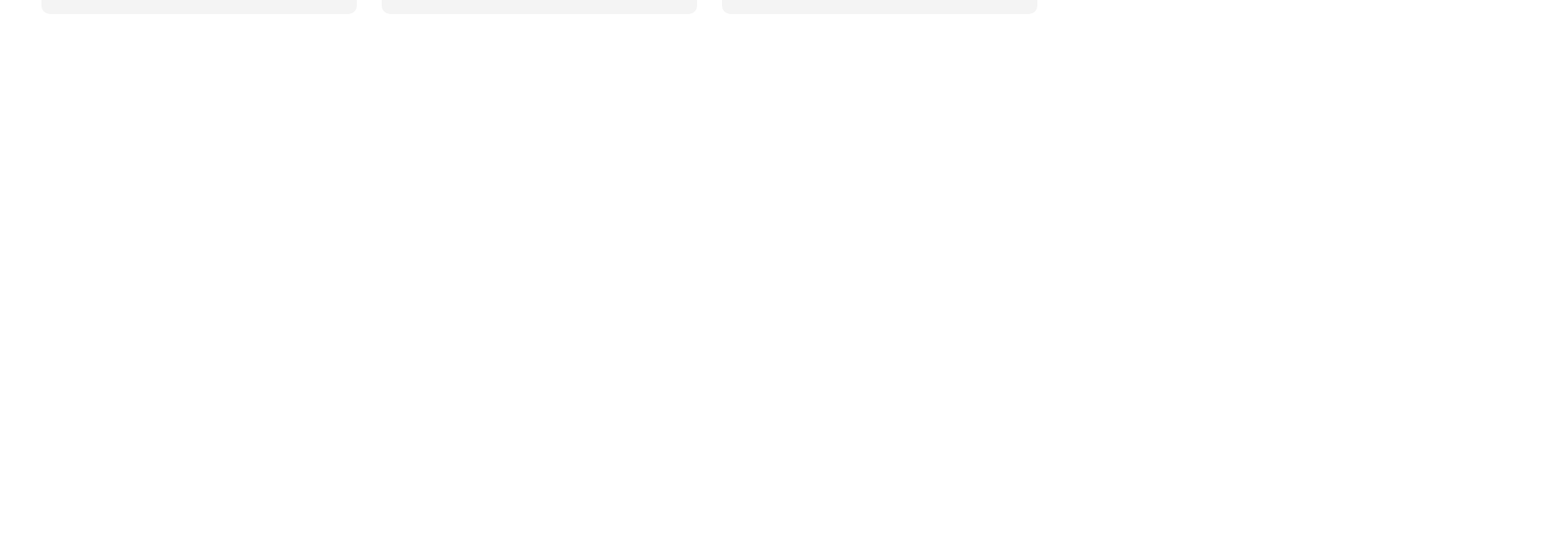
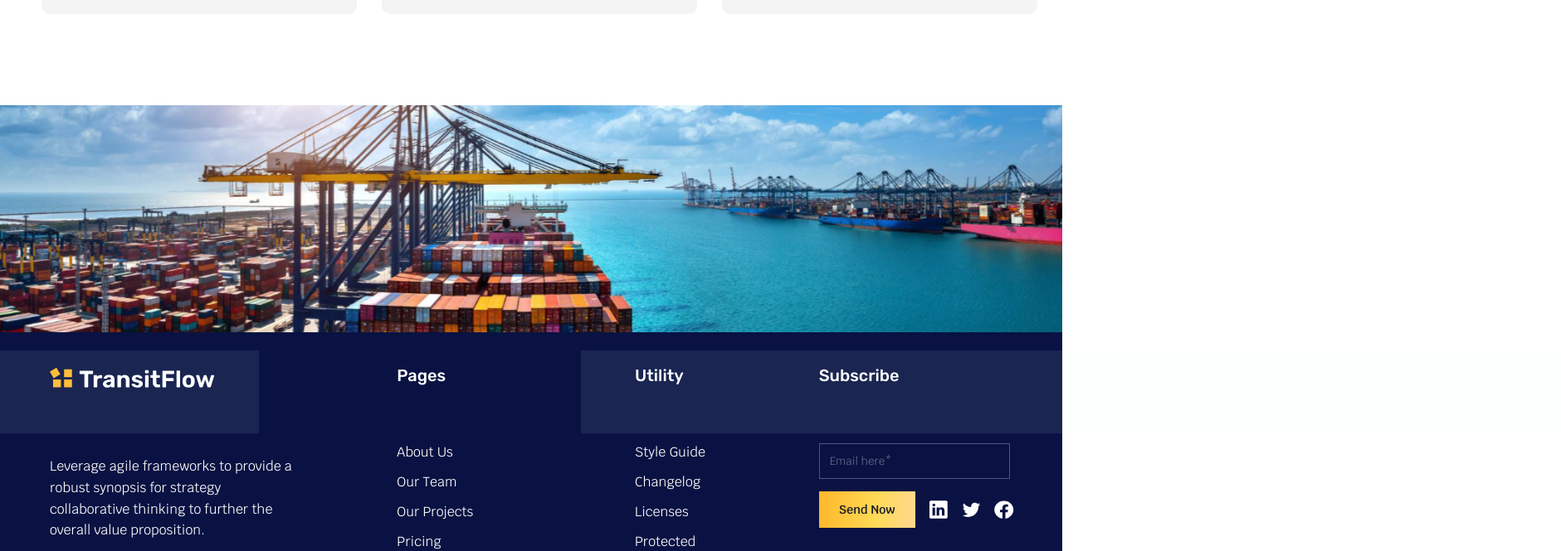
Before and after one commit to niksberg/twp-angular, an Angular app: page /about in a window 1280 px wide. Shown: the part 4740-5405 px from the top of the page at 83% size, 1881 px wide, since content can reach past the window. Before the commit the page ends 4867 px from the top, so only its background shows below. Built offline with nearby package versions, Linux system fonts and the light colour scheme.

Commit message:
update: footer in about-page

```diff
--- a/src/app/components/footer/footer.component.css
+++ b/src/app/components/footer/footer.component.css
@@ -201,7 +201,7 @@
     gap: 1px;
 }
 
-.g1{
+/* .g1{
     width: 312px;
     height: 100px;
     top: 8532.5px;
@@ -218,7 +218,7 @@
     left: 700px;
     position: absolute;
     background: rgba(225, 255, 255, 0.08);
-}
+} */
 
 @media screen and (max-width: 1023px) {
     .footer-content {
--- a/src/app/components/footer/footer.component.html
+++ b/src/app/components/footer/footer.component.html
@@ -4,8 +4,8 @@
 <footer class="footer">
   <div class="footer-content">
     <div class="footer-section company-info">
-      <div class="g1"></div>
-      <div class="g2"></div>
+      <!-- <div class="g1"></div>
+      <div class="g2"></div> -->
       <img src="images/Logo.svg" alt="TransitFlow Logo" class="footer-logo">
       <p class="company-description">Leverage agile frameworks to provide a robust synopsis for strategy collaborative thinking to further the overall value proposition.</p>
       <div class="contact-details">
--- a/src/app/pages/about-page/about-page.component.css
+++ b/src/app/pages/about-page/about-page.component.css
@@ -6,3 +6,22 @@
   padding: 50px 0;
   background-color: rgba(244, 244, 244, 1);
 }
+
+.g1{
+  width: 312px;
+  height: 100px;
+  top: 5163px;
+  left: 0px;
+  position: absolute;
+  background: rgba(225, 255, 255, 0.08);
+
+}
+
+.g2{
+  width: 1181px;
+  height: 100px;
+  top: 5163px;
+  left: 700px;
+  position: absolute;
+  background: rgba(225, 255, 255, 0.08);
+}
--- a/src/app/pages/about-page/about-page.component.html
+++ b/src/app/pages/about-page/about-page.component.html
@@ -15,5 +15,8 @@
   <app-testimonial></app-testimonial>
   </div>
   <app-price></app-price>
+  <div class="g1"></div>
+  <div class="g2"></div>
+  <app-footer></app-footer>
   <!-- <app-footer></app-footer> -->
 </main>
--- a/src/app/pages/about-page/about-page.component.ts
+++ b/src/app/pages/about-page/about-page.component.ts
@@ -7,6 +7,7 @@ import { TeamComponent } from '../../components/team/team.component';
 import { TestimonialComponent } from '../../components/testimonial/testimonial.component';
 import {AboutWhatwedoComponent} from '../../components/about-whatwedo/about-whatwedo.component';
 import { PriceComponent} from '../../components/price/price.component';
+import { FooterComponent } from "../../components/footer/footer.component";
 @Component({
   selector: 'app-about-page',
   standalone: true,
@@ -18,7 +19,8 @@ import { PriceComponent} from '../../components/price/price.component';
     TeamComponent,
     TestimonialComponent,
     AboutWhatwedoComponent,
-    PriceComponent
+    PriceComponent,
+    FooterComponent
 ],
   templateUrl: './about-page.component.html',
   styleUrl: './about-page.component.css'
--- a/src/app/pages/home-page/home-page.component.css
+++ b/src/app/pages/home-page/home-page.component.css
@@ -2,3 +2,21 @@
   width: 100%;
   overflow-x: hidden;
 }
+.g1{
+  width: 312px;
+  height: 100px;
+  top: 8532.5px;
+  left: 0px;
+  position: absolute;
+  background: rgba(225, 255, 255, 0.08);
+
+}
+
+.g2{
+  width: 1181px;
+  height: 100px;
+  top: 8532.5px;
+  left: 700px;
+  position: absolute;
+  background: rgba(225, 255, 255, 0.08);
+}
--- a/src/app/pages/home-page/home-page.component.html
+++ b/src/app/pages/home-page/home-page.component.html
@@ -14,5 +14,7 @@
   <app-team></app-team>
   <app-contact></app-contact>
   <app-blog></app-blog>
+  <div class="g1"></div>
+  <div class="g2"></div>
   <app-footer></app-footer>
 </main>
```
